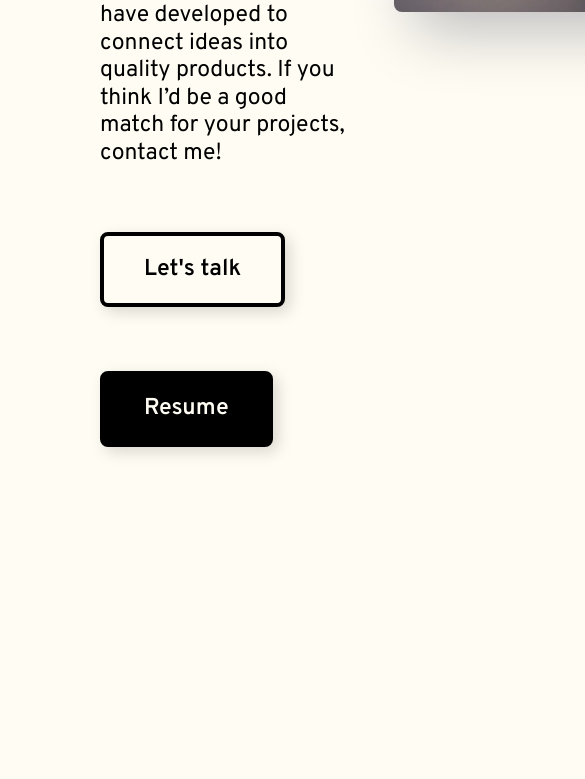
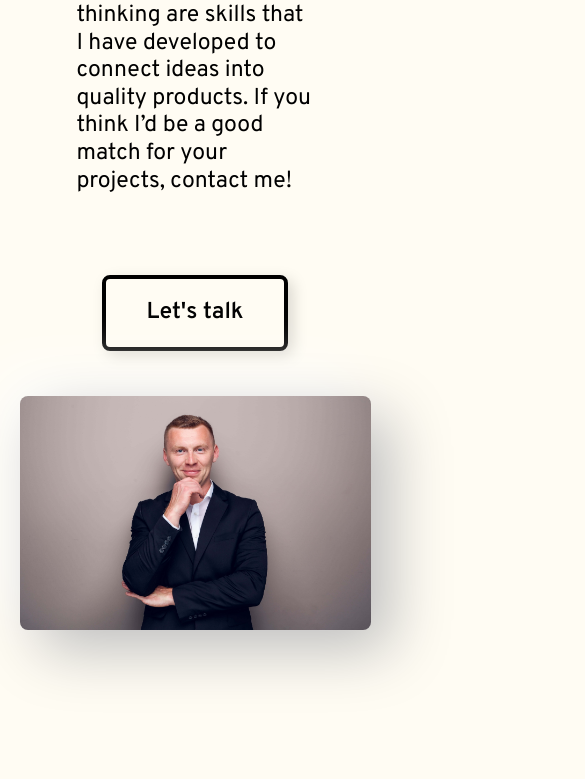
Before and after one commit to ChristianBockshorn/Portfolio, an Angular app: page / in a window 390 px wide. Shown: the part 1625-2404 px from the top of the page, 585 px wide, since content can reach past the window. Built offline with nearby package versions, Linux system fonts and the light colour scheme.

Commit message:
edit about me

```diff
--- a/package.json
+++ b/package.json
@@ -12,6 +12,7 @@
   "private": true,
   "dependencies": {
     "@angular/animations": "^17.0.0",
+    "@angular/cdk": "^17.3.7",
     "@angular/common": "^17.0.0",
     "@angular/compiler": "^17.0.0",
     "@angular/core": "^17.0.0",
--- a/src/app/landingPage/about-me/about-me.component.html
+++ b/src/app/landingPage/about-me/about-me.component.html
@@ -14,7 +14,7 @@
             <div>
 
                 <a href="#letstalk"><span id="btn">Let's talk</span></a>
-                <a href="#letstalk"><span id="btnResume">Resume</span></a>
+                <!-- <a href="#letstalk"><span id="btnResume">Resume</span></a> -->
             </div>
         </div>
 
--- a/src/app/landingPage/about-me/about-me.component.scss
+++ b/src/app/landingPage/about-me/about-me.component.scss
@@ -60,4 +60,24 @@ section {
 
       }
    }
+
+   @media screen and (max-width: 1040px) {
+      #btn {
+         margin: 80px 0px 0px 0px;
       }
+
+      .twoColumns {
+         flex-direction: column;
+         align-items: center;
+
+         >.rightCol {
+            >.imgDiv {
+               >img {
+                  width: 90vw;
+               }
+            }
+         }
+      }
+
+   }
+}
--- a/src/app/landingPage/about-me/about-me.component.ts
+++ b/src/app/landingPage/about-me/about-me.component.ts
@@ -5,7 +5,7 @@ import { Component } from '@angular/core';
   standalone: true,
   imports: [],
   templateUrl: './about-me.component.html',
-  styleUrl: './about-me.component.scss'
+  styleUrl: './about-me.component.scss',
 })
 export class AboutMeComponent {
 
--- a/src/app/landingPage/navbar/navbar.component.html
+++ b/src/app/landingPage/navbar/navbar.component.html
@@ -28,15 +28,16 @@
    </div>
 
    <div class="navFooter">
-        <span class="headlineFooter">Say Hi!</span>
-        <span><a class="headlineMail" href="mailto:bockshorn@gmx.net" id="mail">bockshorn&#64;gmx.net</a></span>
+      <span><a class="headlineMail" href="mailto:contact@christian-bockshorn.de"
+            id="mail">contact&#64;christian-bockshorn.de</a></span>
 
       <div class="TopContainer">
          <img class="logoNavFooter" src="./../../../assets/icon/logo/whiteLogo.png">
          <div class="icons">
             <a href="https://github.com/ChristianBockshorn">
                <img class="logoIcons" src="./../../../assets/icon/github.png"></a>
-                <a href="mailto:bockshorn@gmx.net"><img class="logoIcons" src="./../../../assets/icon/email.png"></a>
+            <a href="mailto:contact@christian-bockshorn.de"><img class="logoIcons"
+                  src="./../../../assets/icon/email.png"></a>
             <a href="https://www.linkedin.com/in/christian-bockshorn/"><img class="logoIcons"
                   src="./../../../assets/icon/linkedin.png"></a>
          </div>
--- a/src/app/landingPage/navbar/navbar.component.scss
+++ b/src/app/landingPage/navbar/navbar.component.scss
@@ -54,7 +54,7 @@ a {
     background-image: url('./../../../assets/img/Rectangle.png');
     background-repeat: no-repeat;
     background-size: cover;
-    min-height: 250px;
+    min-height: 350px;
     position: absolute;
     right: 0;
     left: 0;
--- a/src/styles.scss
+++ b/src/styles.scss
@@ -99,3 +99,8 @@
    font-family: "Syne";
    src: url('./assets/font/Syne-VariableFont_wght.ttf');
 }
+
+@font-face {
+   font-family: "Maven";
+   src: url('./assets/font/MavenPro-VariableFont_wght.ttf');
+}
```
Also changed, not shown: src/app/landingPage/contact-form/contact-form.component.scss (line endings or trailing spaces), src/assets/font/MavenPro-VariableFont_wght.ttf (added), 1 other file (tests, documents, lock files or other folders). Lines whose indentation alone changed are shown as unchanged.
